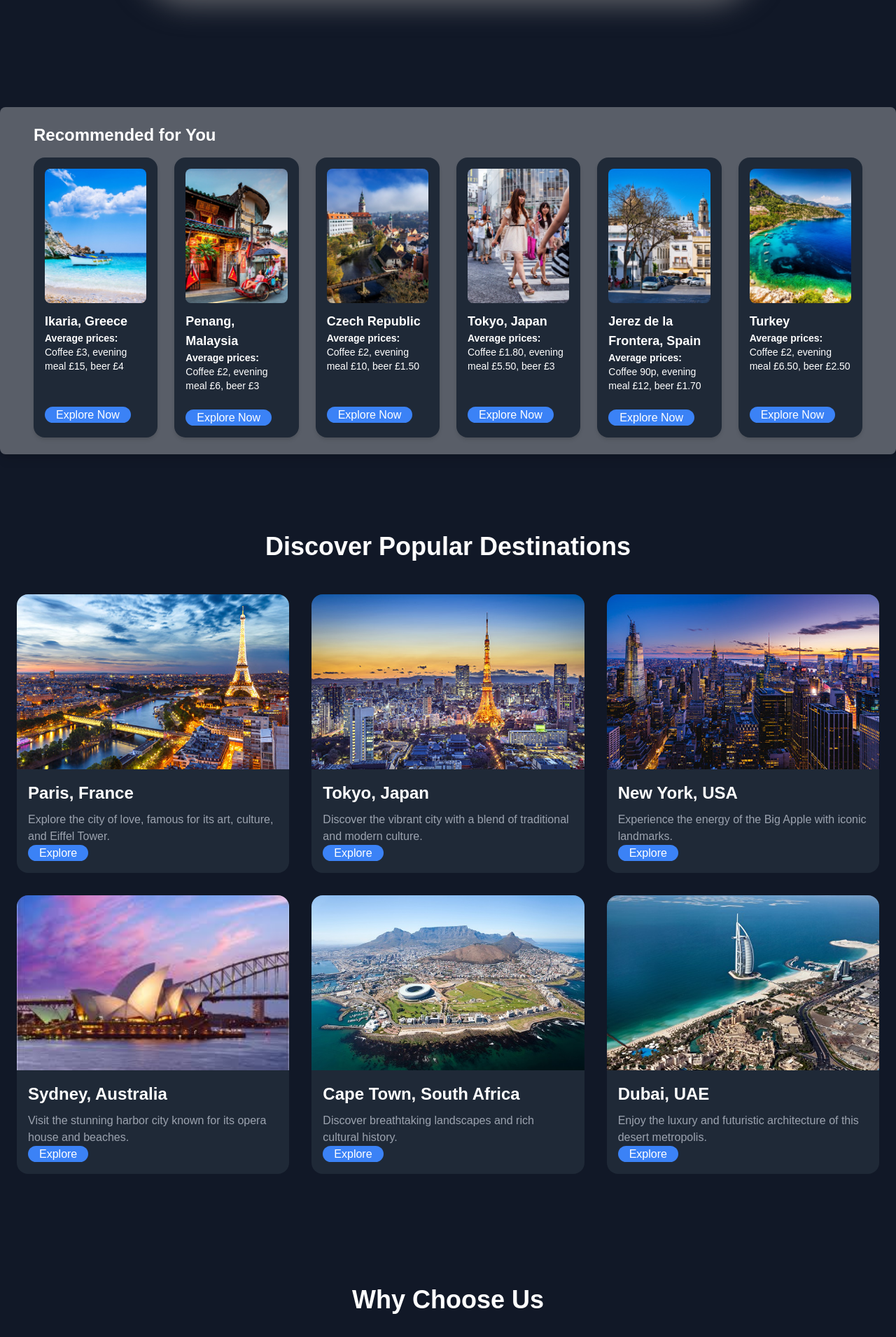
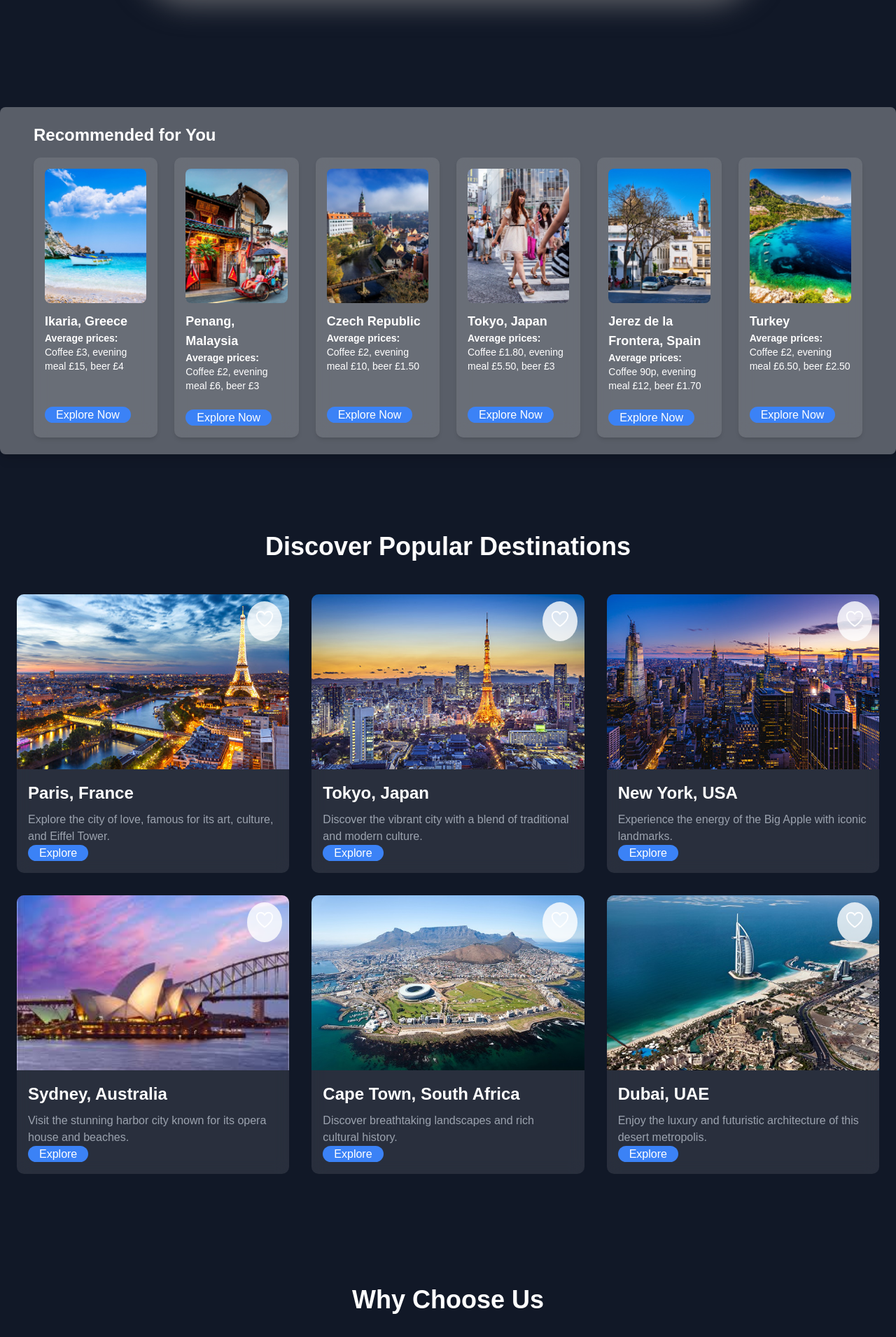
Before and after one commit to Behan-Ravishka/TravelEase, a PHP site: page / in a window 1280 px wide. Shown: the part 1479-3389 px from the top of the page at 70% size. Run offline with PHP 8.4, Linux system fonts and the light colour scheme; some libraries are stand-ins or nearby versions.

Commit message:
update
add like btn and sound effect

```diff
--- a/index.php
+++ b/index.php
@@ -7,6 +7,7 @@
   <link rel="stylesheet" href="https://cdn.jsdelivr.net/npm/tailwindcss@2.2.19/dist/tailwind.min.css">
   <link rel="stylesheet" href="https://cdnjs.cloudflare.com/ajax/libs/font-awesome/6.6.0/css/all.min.css">
   <link rel="stylesheet" href="styles.css">
+  <link rel="stylesheet" href="likebtn.css">
   <!-- Include SweetAlert CSS and JS -->
 <link rel="stylesheet" href="https://cdnjs.cloudflare.com/ajax/libs/sweetalert/1.1.3/sweetalert.min.css">
 <script src="https://cdnjs.cloudflare.com/ajax/libs/sweetalert/1.1.3/sweetalert.min.js"></script>
@@ -201,6 +202,9 @@ $isLoggedIn = isset($_SESSION['user_id']); // assuming 'user_id' is set when log
         <!-- Card 1 -->
         <div class="card">
           <img src="Images/Paris,France.jpg" alt="Paris" class="card-image">
+          <button class="like-btn relative hover:scale-110 transition-transform duration-300 ease-in-out">
+          <ion-icon name="heart-outline" class="heart-icon text-3xl"></ion-icon>
+          </button>
           <div class="card-content">
             <h3 class="card-title">Paris, France</h3>
             <p class="card-description">Explore the city of love, famous for its art, culture, and Eiffel Tower.</p>
@@ -211,6 +215,9 @@ $isLoggedIn = isset($_SESSION['user_id']); // assuming 'user_id' is set when log
         <!-- Card 2 -->
         <div class="card">
           <img src="Images/Tokyo, Japan.jpg" alt="Tokyo" class="card-image">
+          <button class="like-btn relative hover:scale-110 transition-transform duration-300 ease-in-out">
+          <ion-icon name="heart-outline" class="heart-icon text-3xl"></ion-icon>
+          </button>
           <div class="card-content">
             <h3 class="card-title">Tokyo, Japan</h3>
             <p class="card-description">Discover the vibrant city with a blend of traditional and modern culture.</p>
@@ -221,6 +228,9 @@ $isLoggedIn = isset($_SESSION['user_id']); // assuming 'user_id' is set when log
         <!-- Card 3 -->
         <div class="card">
           <img src="Images/New York, USA.jpg" alt="New York" class="card-image">
+          <button class="like-btn relative hover:scale-110 transition-transform duration-300 ease-in-out">
+          <ion-icon name="heart-outline" class="heart-icon text-3xl"></ion-icon>
+          </button>
           <div class="card-content">
             <h3 class="card-title">New York, USA</h3>
             <p class="card-description">Experience the energy of the Big Apple with iconic landmarks.</p>
@@ -231,6 +241,9 @@ $isLoggedIn = isset($_SESSION['user_id']); // assuming 'user_id' is set when log
         <!-- Card 4 -->
         <div class="card">
           <img src="Images/Sydney, Australia.jpeg" alt="Sydney" class="card-image">
+          <button class="like-btn relative hover:scale-110 transition-transform duration-300 ease-in-out">
+          <ion-icon name="heart-outline" class="heart-icon text-3xl"></ion-icon>
+          </button>
           <div class="card-content">
             <h3 class="card-title">Sydney, Australia</h3>
             <p class="card-description">Visit the stunning harbor city known for its opera house and beaches.</p>
@@ -241,6 +254,9 @@ $isLoggedIn = isset($_SESSION['user_id']); // assuming 'user_id' is set when log
         <!-- Card 5 -->
         <div class="card">
           <img src="Images/Cape Town, South Africa.jpg" alt="Cape Town" class="card-image">
+          <button class="like-btn relative hover:scale-110 transition-transform duration-300 ease-in-out">
+          <ion-icon name="heart-outline" class="heart-icon text-3xl"></ion-icon>
+          </button>
           <div class="card-content">
             <h3 class="card-title">Cape Town, South Africa</h3>
             <p class="card-description">Discover breathtaking landscapes and rich cultural history.</p>
@@ -251,6 +267,9 @@ $isLoggedIn = isset($_SESSION['user_id']); // assuming 'user_id' is set when log
         <!-- Card 6 -->
         <div class="card">
           <img src="Images/Dubai, UAE.jpg" alt="Dubai" class="card-image">
+          <button class="like-btn relative hover:scale-110 transition-transform duration-300 ease-in-out">
+          <ion-icon name="heart-outline" class="heart-icon text-3xl"></ion-icon>
+          </button>
           <div class="card-content">
             <h3 class="card-title">Dubai, UAE</h3>
             <p class="card-description">Enjoy the luxury and futuristic architecture of this desert metropolis.</p>
@@ -261,6 +280,7 @@ $isLoggedIn = isset($_SESSION['user_id']); // assuming 'user_id' is set when log
       </div>
     </div>
   </section>
+  <audio id="like-sound" src="sound/likesound.mp3" preload="auto"></audio>
 
   <!-- Why Choose Us Section -->
   <section class="py-20">
@@ -481,6 +501,7 @@ $isLoggedIn = isset($_SESSION['user_id']); // assuming 'user_id' is set when log
   </footer>
 
   <script src="main.js" defer></script>
+  <script src="likebtn.js" defer></script>
   <script type="module" src="https://unpkg.com/ionicons@7.1.0/dist/ionicons/ionicons.esm.js"></script>
   <script nomodule src="https://unpkg.com/ionicons@7.1.0/dist/ionicons/ionicons.js"></script>
 </body>
--- /dev/null
+++ b/likebtn.css
@@ -0,0 +1,31 @@
+.card {
+    position: relative;
+    overflow: hidden;
+    border-radius: 10px;
+    background-color: rgba(255, 255, 255, 0.1);
+    backdrop-filter: blur(10px); /* Glassmorphism effect */
+}
+
+.heart-icon {
+    transition: transform 0.3s ease, color 0.3s ease;
+}
+
+.like-btn {
+    position: absolute;
+    top: 10px;
+    right: 10px;
+    background-color: rgba(255, 255, 255, 0.8); /* Default background */
+    border-radius: 50%;
+    padding: 10px;
+    cursor: pointer;
+    transition: background-color 0.3s ease-in-out, transform 0.3s ease-in-out;
+    z-index: 1; /* Ensure it appears above the card */
+}
+
+.like-btn:hover {
+    background-color: rgba(255, 0, 0, 0.2); /* Slight red on hover */
+}
+
+.like-btn:active {
+    transform: scale(1.1); /* Bounce effect on click */
+}
--- /dev/null
+++ b/likebtn.js
@@ -0,0 +1,28 @@
+document.addEventListener("DOMContentLoaded", function() {
+    // Get all the like buttons
+    const likeButtons = document.querySelectorAll('.like-btn');
+    const likeSound = document.getElementById('like-sound'); // Reference to the sound element
+
+    likeButtons.forEach(button => {
+        button.addEventListener('click', function() {
+            const heartIcon = button.querySelector('.heart-icon');
+
+            // Play the pop sound on click
+            if (likeSound) {
+                likeSound.currentTime = 0;  // Reset sound to the start
+                likeSound.play().catch(error => {
+                    console.log('Error playing sound:', error);
+                });
+            }
+
+            // Toggle the "liked" state
+            if (heartIcon.getAttribute('name') === 'heart') {
+                heartIcon.setAttribute('name', 'heart-outline'); // Change to unfilled heart
+                button.style.color = 'black'; // Reset heart color to black
+            } else {
+                heartIcon.setAttribute('name', 'heart'); // Change to filled heart
+                button.style.color = 'red'; // Change heart color to red when liked
+            }
+        });
+    });
+});
--- a/main.js
+++ b/main.js
@@ -251,3 +251,34 @@ document.addEventListener("DOMContentLoaded", function () {
       }, 5000);
   }
 });
+
+document.addEventListener("DOMContentLoaded", function() {
+  // Get all the like buttons
+  const likeButtons = document.querySelectorAll('.like-btn');
+  const likeSound = document.getElementById('like-sound'); // Reference to the sound element
+
+  likeButtons.forEach(button => {
+      button.addEventListener('click', function() {
+          const heartIcon = button.querySelector('.heart-icon');
+
+          // Play the pop sound on click
+          if (likeSound) {
+              likeSound.currentTime = 0;  // Reset sound to the start
+              likeSound.play().catch(error => {
+                  console.log('Error playing sound:', error);
+              });
+          }
+
+          // Toggle the "liked" state
+          if (heartIcon.classList.contains('liked')) {
+              heartIcon.setAttribute('name', 'heart-outline'); // Change to unfilled heart
+              heartIcon.classList.remove('liked');
+              button.style.backgroundColor = 'rgba(255, 255, 255, 0.2)'; // Reset background color
+          } else {
+              heartIcon.setAttribute('name', 'heart'); // Change to filled heart
+              heartIcon.classList.add('liked');
+              button.style.backgroundColor = '#ff0000'; // Change background to red when liked
+          }
+      });
+  });
+});
--- a/styles.css
+++ b/styles.css
@@ -183,6 +183,34 @@ nav {
   color: #9ca3af;
   margin-top: 0.5rem;
 }
+
+.heart-icon {
+  transition: transform 0.3s ease, color 0.3s ease;
+}
+
+.liked {
+  color: red;
+}
+
+.like-btn {
+  position: absolute;
+  top: 10px;
+  right: 10px;
+  background-color: rgba(255, 255, 255, 0.5);
+  border-radius: 50%;
+  padding: 10px;
+  cursor: pointer;
+  transition: background-color 0.3s ease-in-out, transform 0.3s ease-in-out;
+}
+
+.like-btn:hover {
+  background-color: rgba(235, 14, 14, 0.2);
+}
+
+.like-btn:active {
+  transform: scale(1.1);
+}
+
 
 .explore-btn {
   background-color: #3b82f6;
```
Also changed, not shown: 1 other file.
